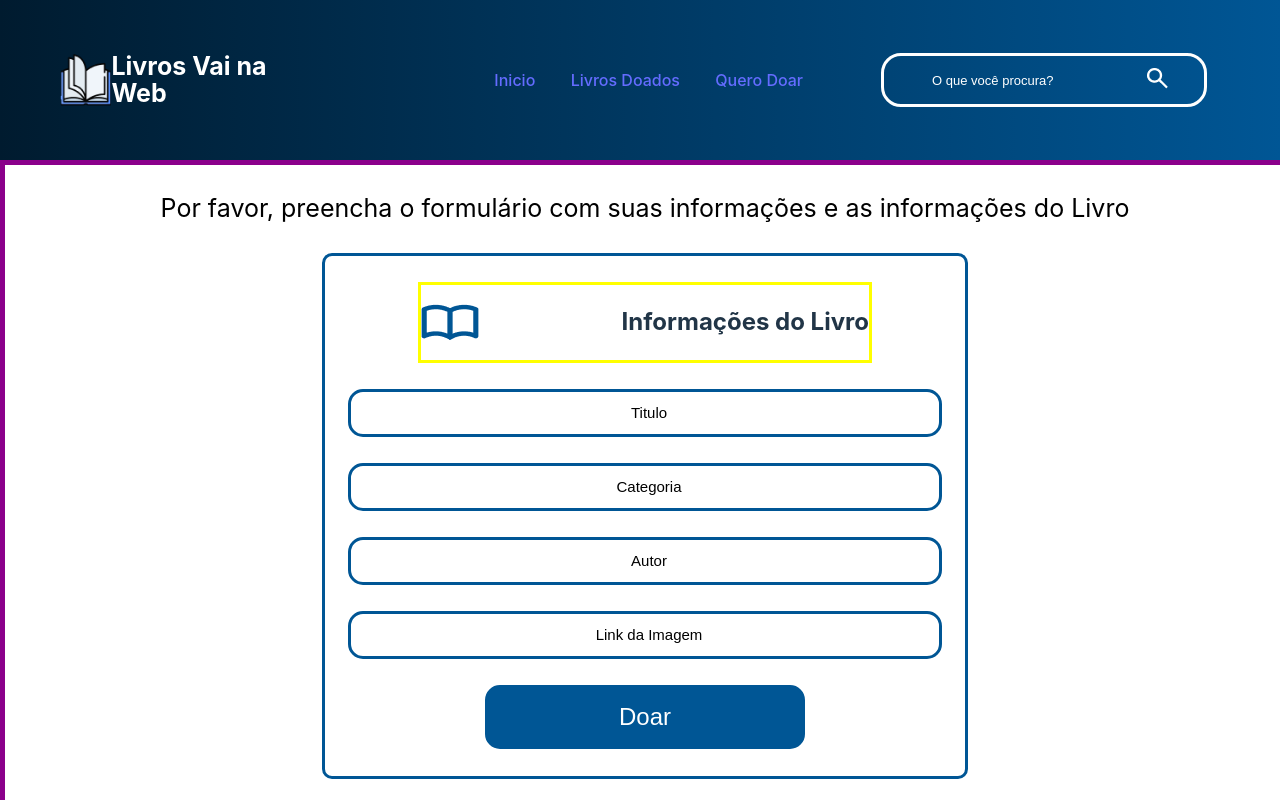
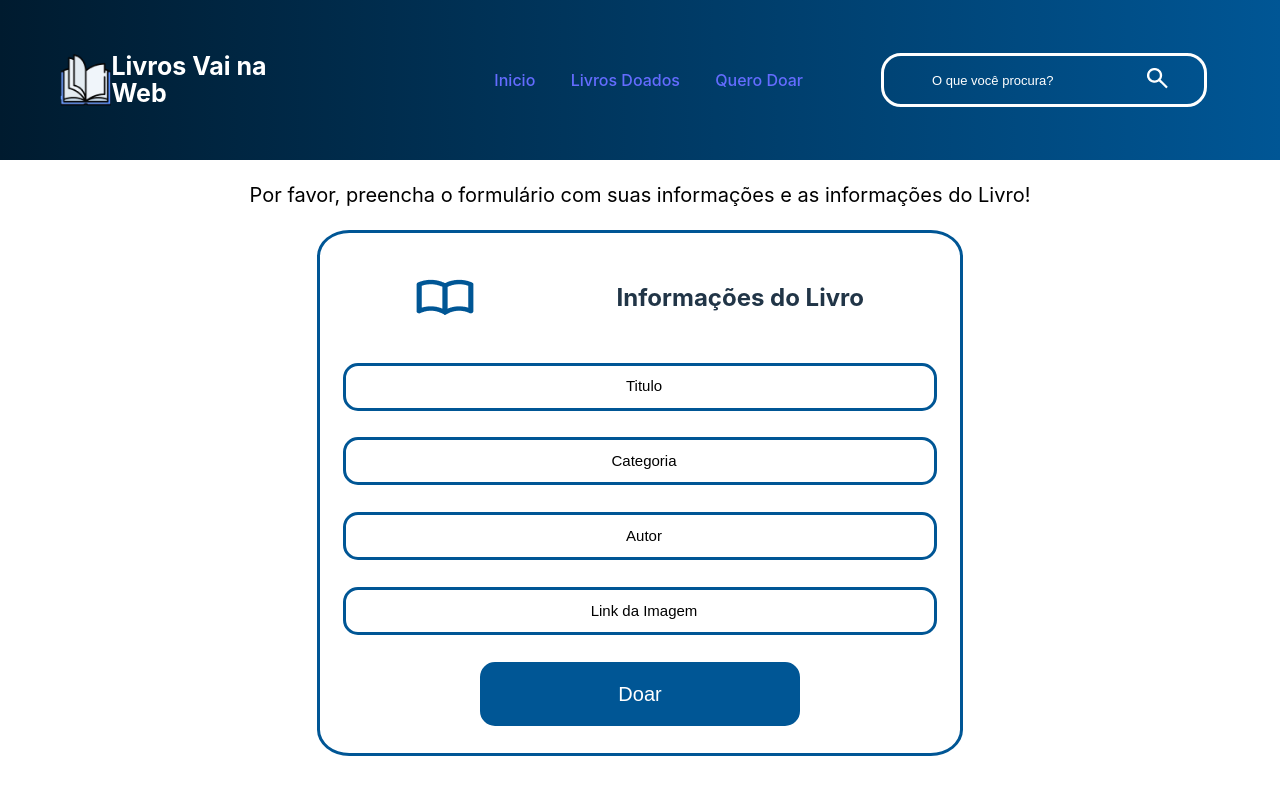
Before and after one commit to Danilo-Almeida-da-Silva/ProjetonoiteReact_VNW, a React (Vite) app: page /QueroDoar in a window 1280 px wide. Shown: the top 800 px of the page. Built offline with nearby package versions, Linux system fonts and the light colour scheme.

Commit message:
organização das classes e atualização da estilização

```diff
--- a/src/Pages/queroDoar/QueroDoar.jsx
+++ b/src/Pages/queroDoar/QueroDoar.jsx
@@ -3,9 +3,9 @@ import s from '../../Pages/queroDoar/QueroDoar.module.scss'
 
 export default function Querodoar(){
     return(
-        <section className={s.doar1}>
+        <section className={s.sectiondoar}>
 
-            <p>Por favor, preencha o formulário com suas informações e as informações do Livro</p>
+            <p>Por favor, preencha o formulário com suas informações e as informações do Livro!</p>
 
             <form action="">
 
--- a/src/Pages/queroDoar/QueroDoar.module.scss
+++ b/src/Pages/queroDoar/QueroDoar.module.scss
@@ -1,7 +1,7 @@
 .buttonDoar {
     width: 50%;
     height: 8vh;
-    font-size: 24px;
+    font-size: 20px;
     background-color: #005695;
     color: #fff;
     padding: 0;
@@ -16,14 +16,12 @@ input {
     padding-left: 10px;
     text-align: center;
 
-
     &::placeholder {
-        color: #000;
+        color: black;
         font-size: 15px;
     }
 }
-.doar1{
-    border: solid 5px darkmagenta;
+.sectiondoar{
     display: flex;
     align-items: center;
     text-align: center;
@@ -31,11 +29,8 @@ input {
     height: 100vh;
     width: 100vw;
 
-
-
-
     p{
-        font-size: 25px;
+        font-size: 20px;
         text-align: center;
         color: #000;
     }
@@ -43,7 +38,7 @@ input {
 form{
 
     border: solid 3px #005695;
-    border-radius: 10px;
+    border-radius: 5%;
     display: flex;
     align-items: center;
     justify-content: space-evenly;
@@ -51,8 +46,7 @@ form{
     width: 50%;
     height: 65vh;
 
-
-    div{ border: solid yellow;
+    div{
         display: flex;
         justify-content: space-between;
         align-items: center;
@@ -69,7 +63,4 @@ form{
             height: 10vh;
         }
     }
-
-
-
 }
```
